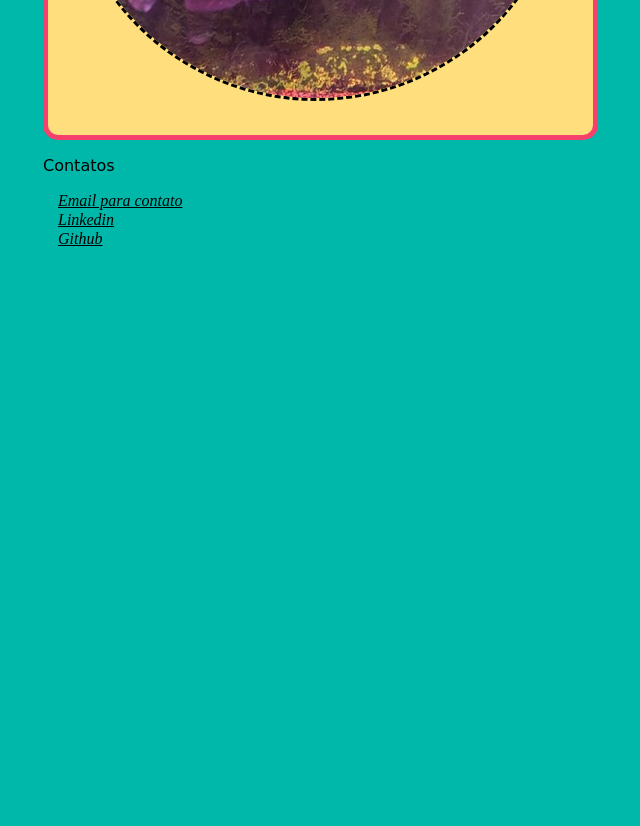
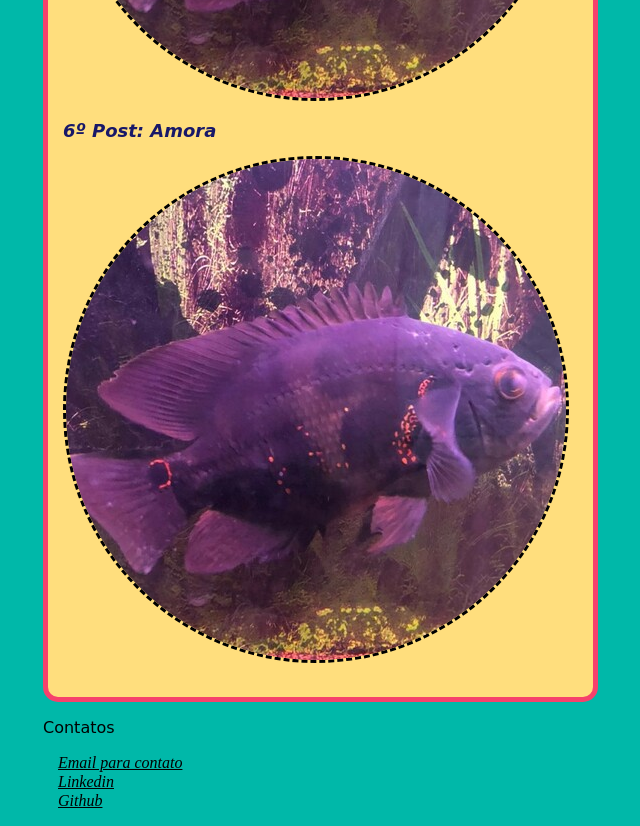
Before and after one commit to LorenzoAHenrique/SiteTestePets, a plain HTML site: page Index.html in a window 1280 px wide. Shown: the part 2840-3666 px from the top of the page, without its empty margins (147-787 px from the left). Before the commit the page ends 3104 px from the top, so only its background shows below. Drawn offline with Linux system fonts and the light colour scheme.

Commit message:
Update Index.html
Added Amora dog

```diff
--- a/Index.html
+++ b/Index.html
@@ -34,6 +34,9 @@
                     <img src="Imagems\Dora.jpg" alt="Foto da Jabuti Dora">
                     <h3 class="post_title">5º Post: Oscar</h3>
                     <img src="Imagems\Oscar.jpg" alt="Foto do peixe Oscar">
+                    <h3 class="post_title">6º Post: Amora</h3>
+                    <img src="Imagems\Oscar.jpg" alt="Foto da Amora Oscar">
+
                 </header>
             </article>
         </div>
```
